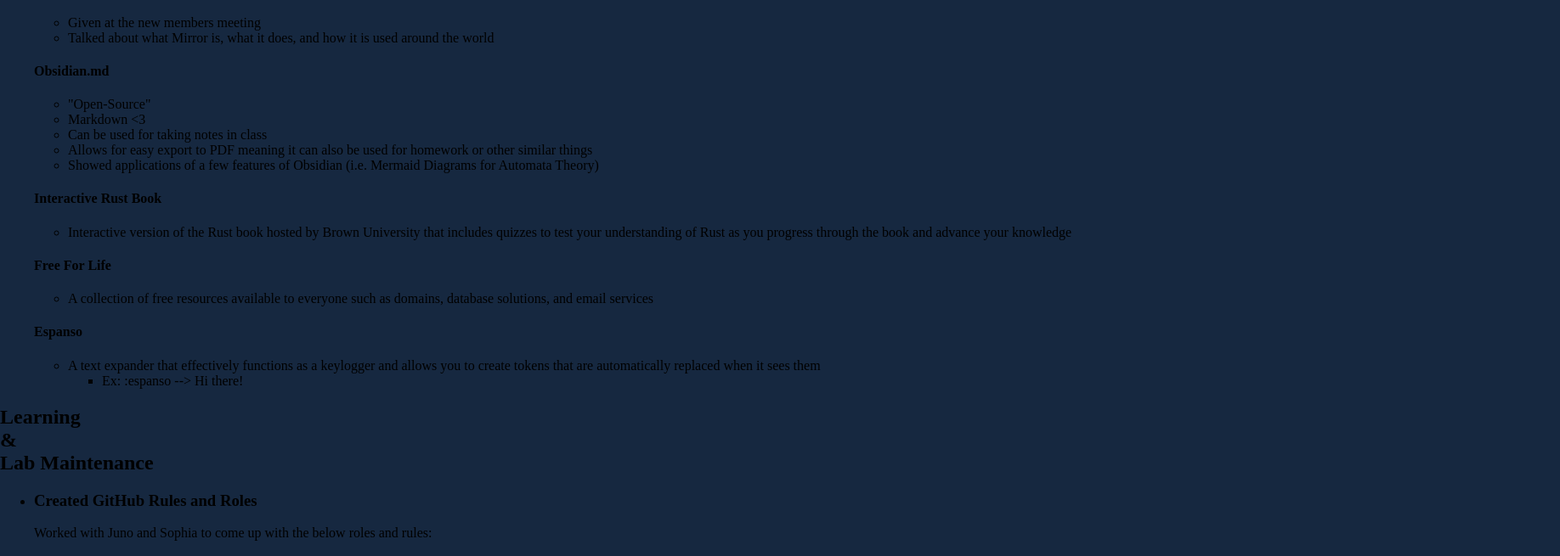
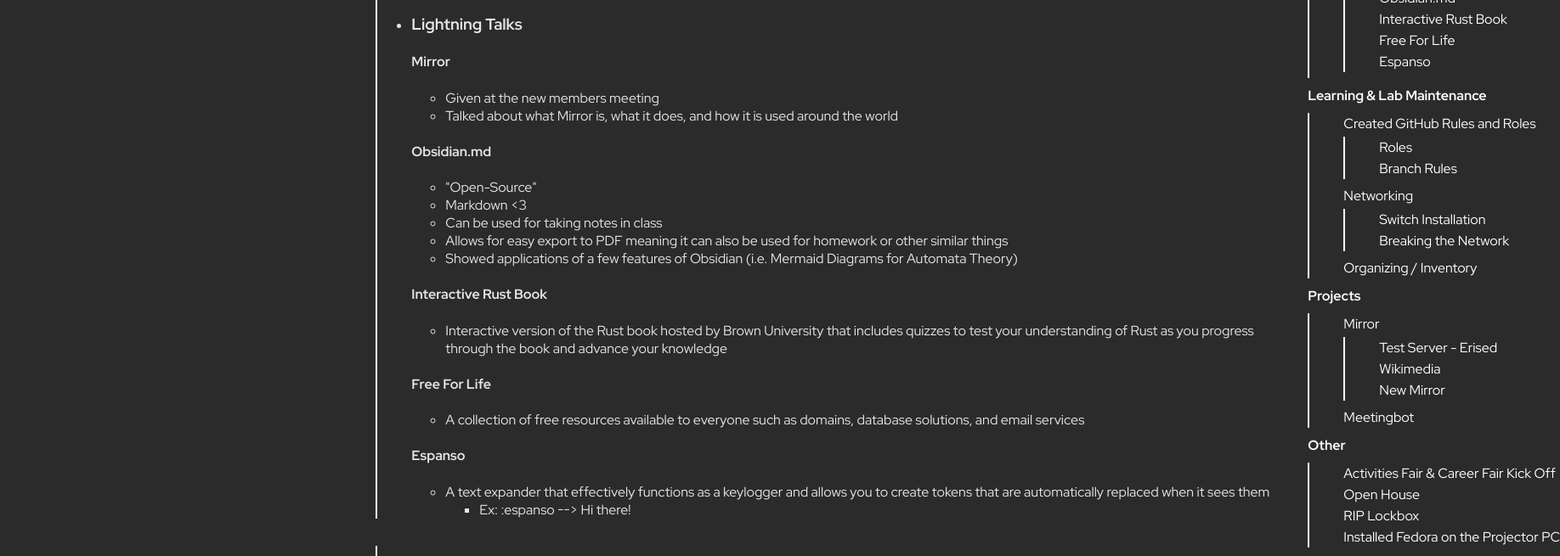
Before and after one commit to MasterManiac980/mp-website, a plain HTML site: page archive/old-pages/fall23-firsthalf.html in a window 1280 px wide. Shown: the part 392-1047 px from the top of the page at 85% size, 1836 px wide, since content can reach past the window. Drawn offline with Linux system fonts and the light colour scheme; files that its build step writes are made by us from their sources; files whose address does not match are found by name.

```diff
--- a/archive/old-pages/fall23-firsthalf.html
+++ b/archive/old-pages/fall23-firsthalf.html
@@ -4,8 +4,8 @@
 <head>
 	<meta charset="UTF-8">
 	<meta name="viewport" content="width=device-width, initial-scale=1.0">
-	<link rel="stylesheet" href="styles.css">
-	<link rel="icon" href="images/favicon.ico">
+	<link rel="stylesheet" href="../../styles.css">
+	<link rel="icon" href="../../images/favicon.ico">
 	<script src="https://cdn.jsdelivr.net/npm/iconify-icon@1.0.8/dist/iconify-icon.min.js"></script>
 	<link rel="preconnect" href="https://fonts.googleapis.com">
 	<link rel="preconnect" href="https://fonts.gstatic.com" crossorigin>
```
Also changed, not shown: index.html (+3 -0 lines).
